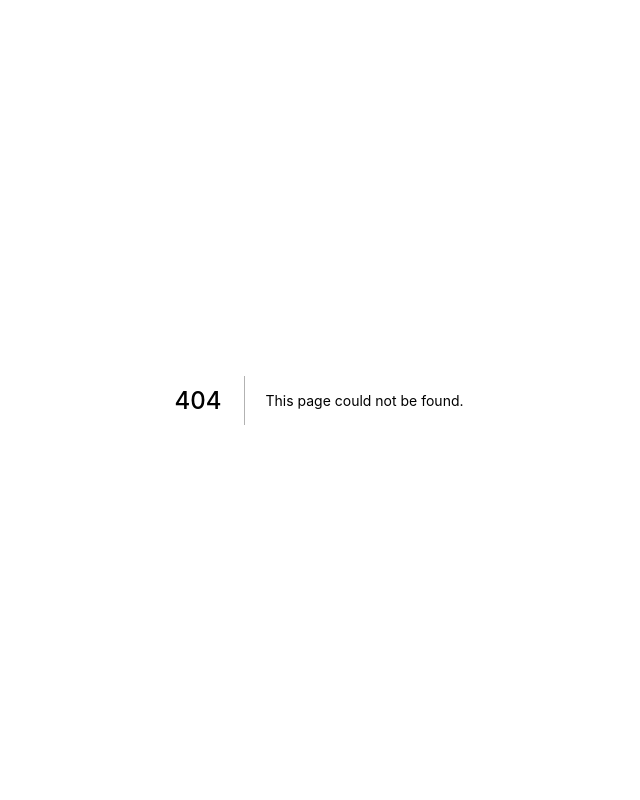
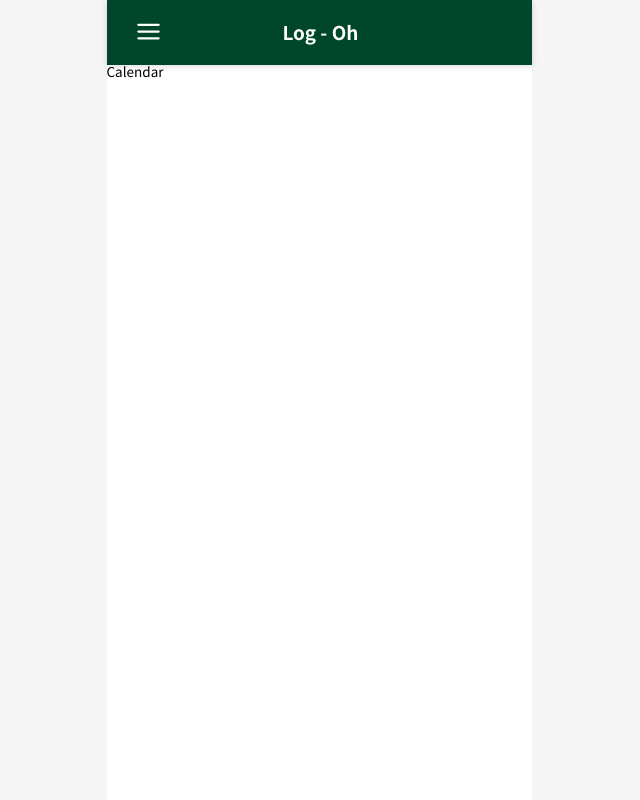
Before and after one commit to ksy990628/log-oh, a Next.js app: page /calendar in a window 1280 px wide. Before the commit this address had no page. Shown: the whole page, without its empty margins (321-961 px from the left). Built offline with nearby package versions, Linux system fonts and the light colour scheme.

Commit message:
✨ feat: Add calendar page

```diff
--- /dev/null
+++ b/pages/calendar.tsx
@@ -0,0 +1,5 @@
+import Layout from "src/layouts";
+
+export default function Calendar() {
+  return <Layout>Calendar</Layout>;
+}
```
